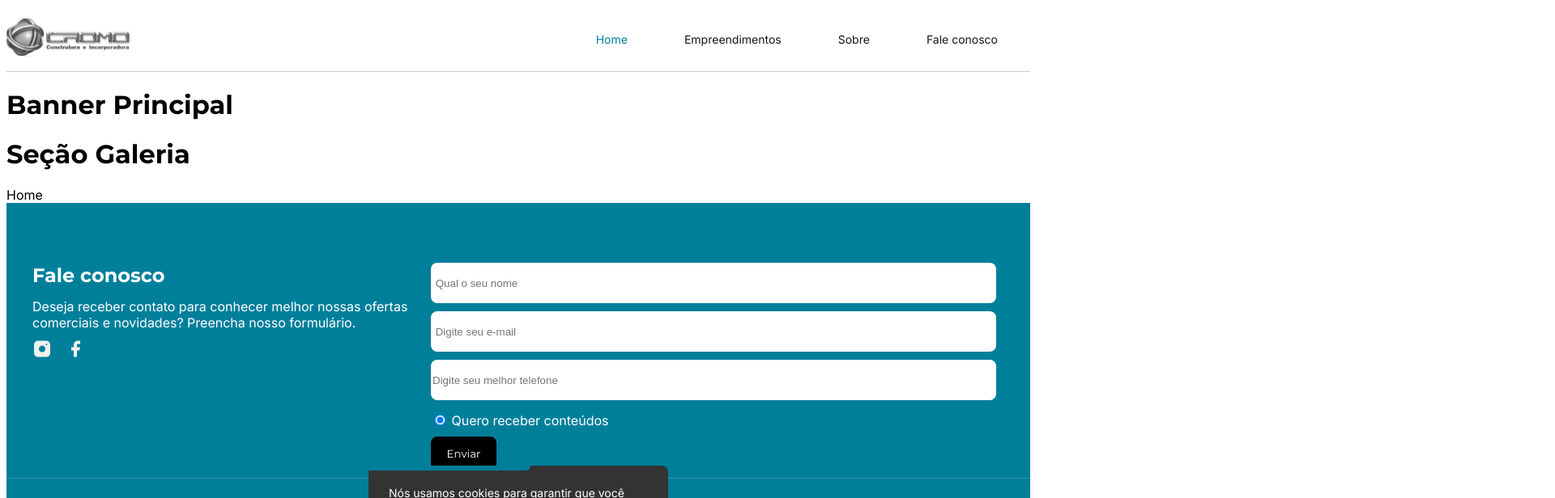
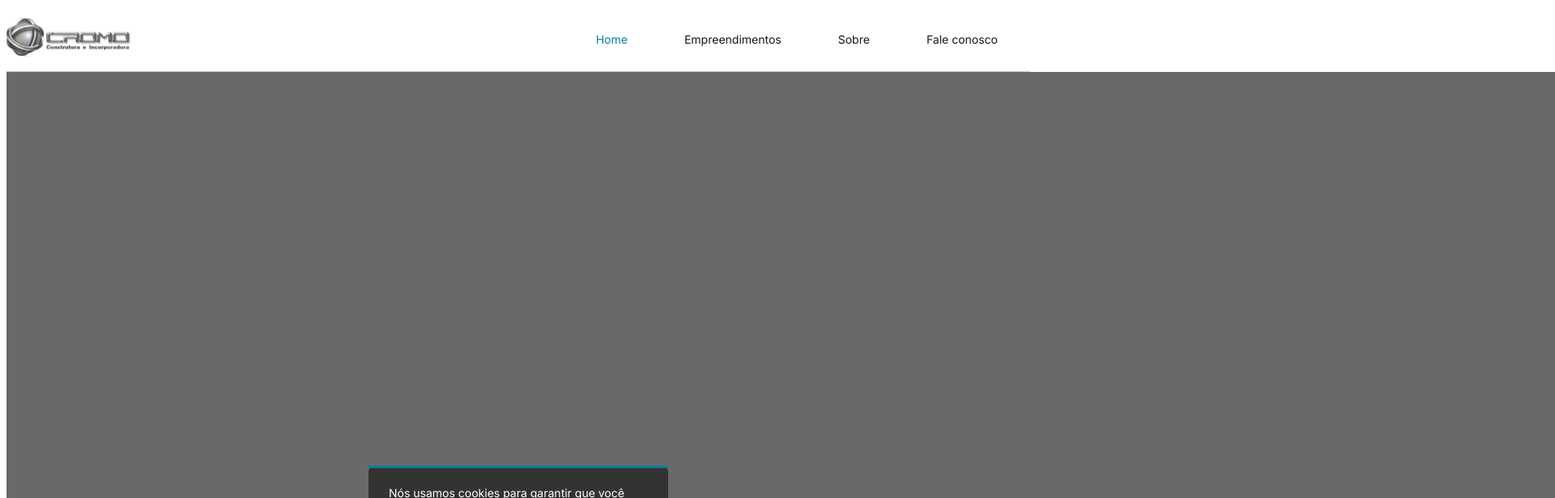
Before and after one commit to walttoncoelho/CROMO, a React (Create React App) app in the folder cromo/: page / in a window 1280 px wide. Shown: the top 616 px of the page at 81% size, 1920 px wide, since content can reach past the window. Built offline with nearby package versions, Linux system fonts and the light colour scheme.

Commit message:
Ajusta barra topo do popup Cookies

```diff
--- a/cromo/src/components/PopUps/Cookies/Style.css
+++ b/cromo/src/components/PopUps/Cookies/Style.css
@@ -24,10 +24,10 @@
 
 
 .style-barra {
-  width: 200px;
-  height: 6px;
+  width: 100%;
+  height: 3px;
   background-color: 007F9B;
-  border-bottom-right-radius: 8px;
+  border-top-right-radius: 8px;
   border-top-left-radius: 8px;
   background-color: #007F9B;
   position: absolute;
--- a/cromo/src/pages/Home/Banner/Banner.jsx
+++ b/cromo/src/pages/Home/Banner/Banner.jsx
@@ -1,12 +1,11 @@
 import React from 'react'
+import { Container } from '../../../components/footer/style'
 
 export default function Banner() {
   return (
-    <div>
-        <h1>
-            Banner Principal
-        </h1>
+<>
+<Container />
+</>
 
-    </div>
   )
 }
--- a/cromo/src/pages/Home/Banner/Style.jsx
+++ b/cromo/src/pages/Home/Banner/Style.jsx
@@ -0,0 +1,8 @@
+import styled from "styled-components";
+
+export const ContainerBanner= styled.div`
+width: 1920px;
+height: 680px;
+background-color: #696969;
+`
+;
--- a/cromo/src/pages/Home/Home.jsx
+++ b/cromo/src/pages/Home/Home.jsx
@@ -5,11 +5,13 @@ import Navbar from "../../components/Navbar/Navbar";
 import Banner from "./Banner/Banner";
 import Galeria from "./Galeria/Galeria";
 import ButtonContact from "../../components/ButtonWhats/ButtonContact";
+import { ContainerBanner } from "./Banner/Style";
 
 export default function Home() {
   return (
     <>
       <Navbar />
+      <ContainerBanner></ContainerBanner>
       <ButtonContact/>
 
       <>
```
Also changed, not shown: cromo/src/pages/Home/Empreendimentos/Empreendimentos.jsx (added), cromo/src/pages/Home/Empreendimentos/Style.jsx (added).
